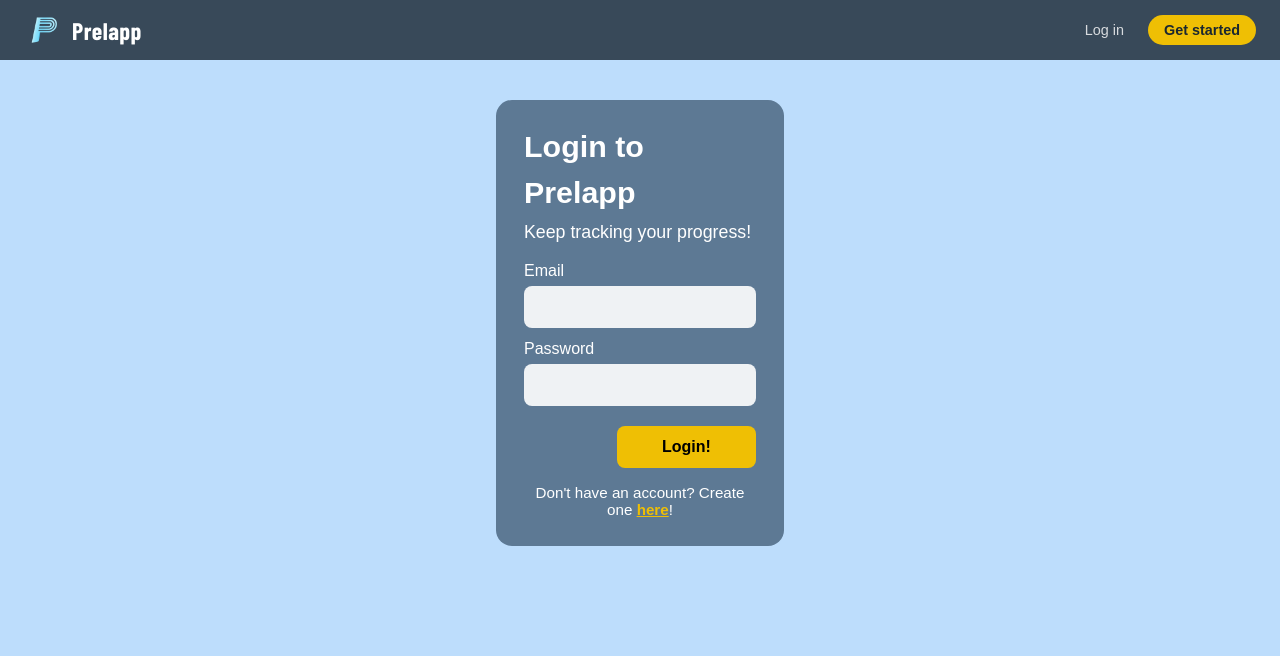
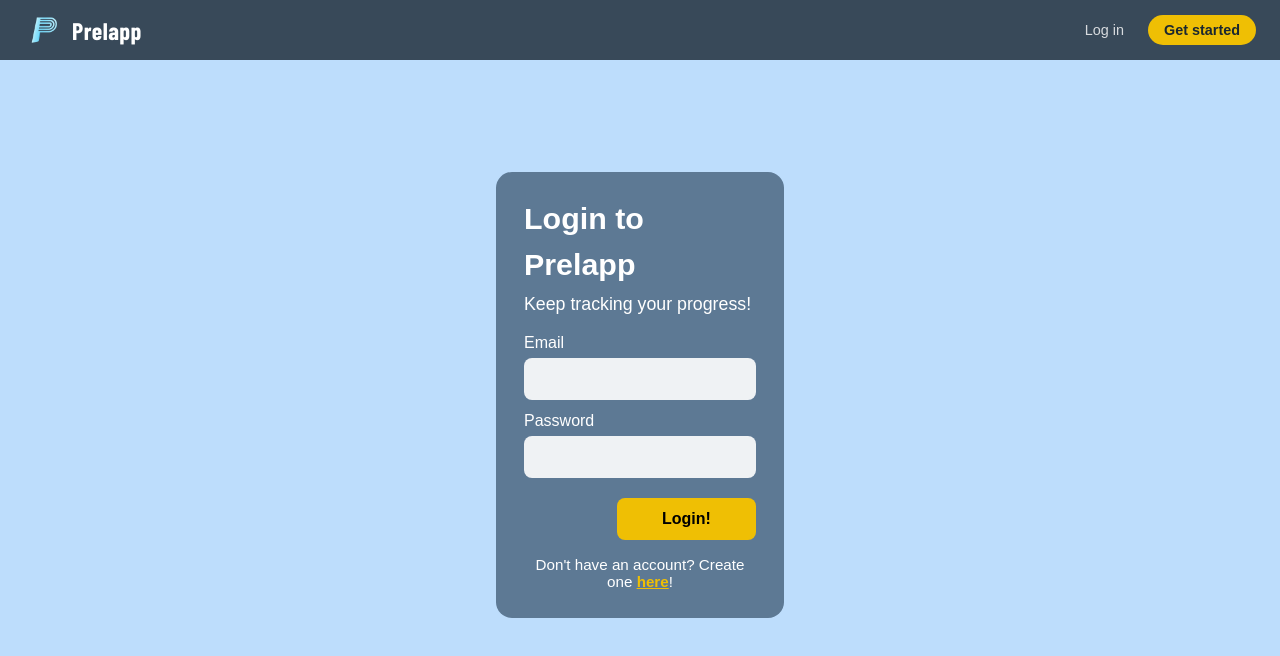
Before and after one commit to V0rsity/prelapp, a Next.js app: page /login in a window 1280 px wide. Shown: the top 656 px of the page. Built offline with nearby package versions, Linux system fonts and the light colour scheme; no server answers; a web font is replaced by a local one.

Commit message:
login page fix

```diff
--- a/pages/login.tsx
+++ b/pages/login.tsx
@@ -57,7 +57,7 @@
   };
 
   return (
-    <div className="dashboard-wrapper auth-page">
+    <div className="dashboard-wrapper auth-page login-screen">
       <nav className="landing-navbar">
         <Link href="/" className="landing-logo">
           <Image src="/images/Logo-Mobile.png" alt="Prelapp" width={40} height={40} className="landing-logo-icon" />
--- a/styles/globals.css
+++ b/styles/globals.css
@@ -1949,6 +1949,9 @@
 .auth-page .main-content {
   margin: auto;
   padding-top: calc(1.5rem + 60px);
+}
+.auth-page.login-screen .main-content{
+  padding-top: calc(6rem + 60px);
 }
 
 .auth-form {
```
